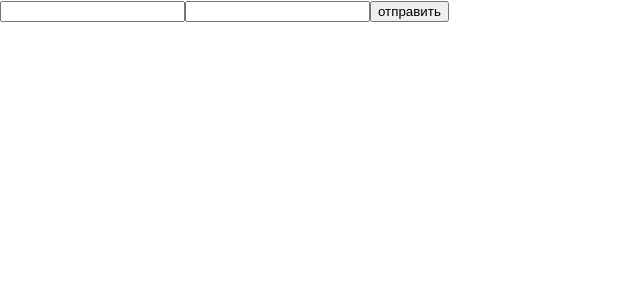
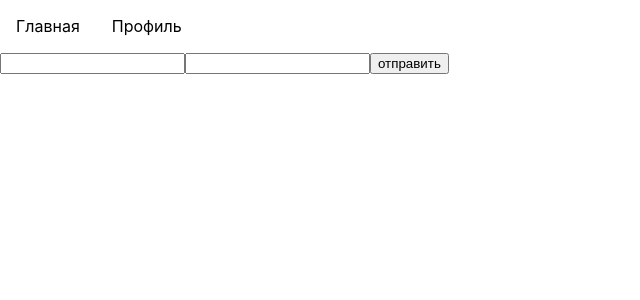
Before and after one commit to romank123/react-project, a React (Create React App) app: page / in a window 1280 px wide. Shown: the top 300 px of the page, without its empty margins (0-640 px from the left). Built offline with nearby package versions, Linux system fonts and the light colour scheme.

Commit message:
add react-route-dom

```diff
--- a/package.json
+++ b/package.json
@@ -8,6 +8,7 @@
     "@testing-library/user-event": "^13.5.0",
     "react": "^18.2.0",
     "react-dom": "^18.2.0",
+    "react-router-dom": "^6.4.0",
     "react-scripts": "5.0.1",
     "web-vitals": "^2.1.4"
   },
--- a/src/App.css
+++ b/src/App.css
@@ -36,3 +36,19 @@
     transform: rotate(360deg);
   }
 }
+
+ul {
+  list-style-type: none;
+  padding: 0;
+  display: flex;
+}
+
+.menu li {
+  margin: 0 1rem;
+}
+
+.menu a {
+  text-decoration: none;
+  color: black;
+  display: inline-block;
+}
--- a/src/App.js
+++ b/src/App.js
@@ -1,5 +1,9 @@
 import { useEffect, useState } from "react";
 import "./App.css";
+import { Route, Link, Routes } from "react-router-dom";
+
+import Home from "./components/Home";
+import Profile from "./components/Profile";
 
 function App() {
   const [messageList, setMessageList] = useState([]);
@@ -46,6 +50,24 @@ function App() {
 
   return (
     <div>
+      <div className='menu'>
+        <ul>
+          <li>
+            <Link to='/'>Главная</Link>
+          </li>
+          <li>
+            <Link to='/profile'>Профиль</Link>
+          </li>
+        </ul>
+      </div>
+
+      <div className='App-intro'>
+        <Routes>
+          <Route exact path='/' component={Home} />
+          <Route path='/profile' component={Profile} />
+        </Routes>
+      </div>
+
       <form onSubmit={handleSubmit}>
         <input type='text' name='author'></input>
         <input type='text' name='text'></input>
--- /dev/null
+++ b/src/components/Home.js
@@ -0,0 +1,10 @@
+import React from "react";
+
+const Home = () => (
+  <div>
+    <h2>Home</h2>
+    My Home page!
+  </div>
+);
+
+export default Home;
--- /dev/null
+++ b/src/components/Profile.js
@@ -0,0 +1,10 @@
+import React from "react";
+
+const Profile = () => (
+  <div>
+    <h2>prifile page</h2>
+    profile
+  </div>
+);
+
+export default Profile;
--- a/src/index.js
+++ b/src/index.js
@@ -1,13 +1,16 @@
-import React from 'react';
-import ReactDOM from 'react-dom/client';
-import './index.css';
-import App from './App';
-import reportWebVitals from './reportWebVitals';
+import React from "react";
+import ReactDOM from "react-dom/client";
+import "./index.css";
+import App from "./App";
+import reportWebVitals from "./reportWebVitals";
+import { BrowserRouter } from "react-router-dom";
 
-const root = ReactDOM.createRoot(document.getElementById('root'));
+const root = ReactDOM.createRoot(document.getElementById("root"));
 root.render(
   <React.StrictMode>
-    <App />
+    <BrowserRouter>
+      <App />
+    </BrowserRouter>
   </React.StrictMode>
 );
 
```
Also changed, not shown: 1 other file (tests, documents, lock files or other folders).
